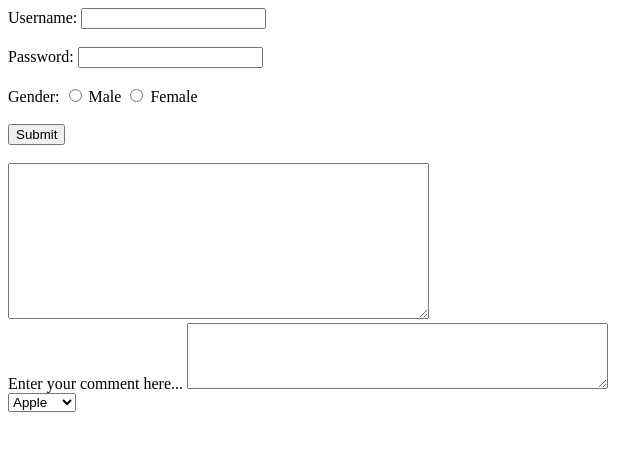
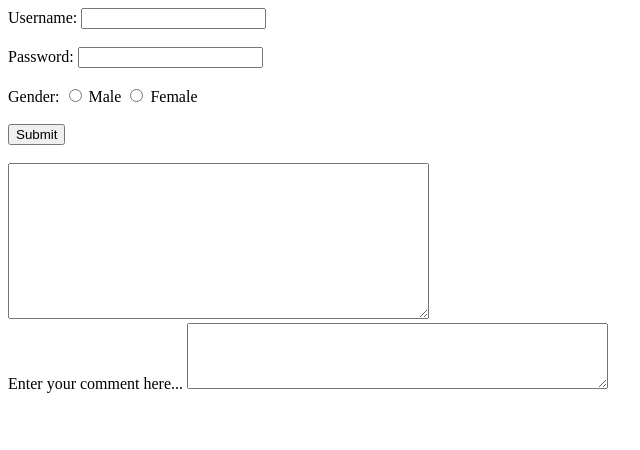
Before and after one commit to gauravcoder11/Login-Page, a plain HTML site: page index.html in a window 1280 px wide. Shown: the full height of the page, 0-640 px from the left. Drawn offline with Linux system fonts and the light colour scheme.

Commit message:
Update index.html
removing lines of code

```diff
--- a/index.html
+++ b/index.html
@@ -35,13 +35,7 @@
 
   </textarea>
 </div>
-   <div>
-    <select name="fruits">
-        <option value="apple">Apple</option>
-        <option value="banana">Banana</option>
-        <option value="cherry">Cherry</option>
-  </select>
-   </div>
+
 
       </form>
 </body>
```
